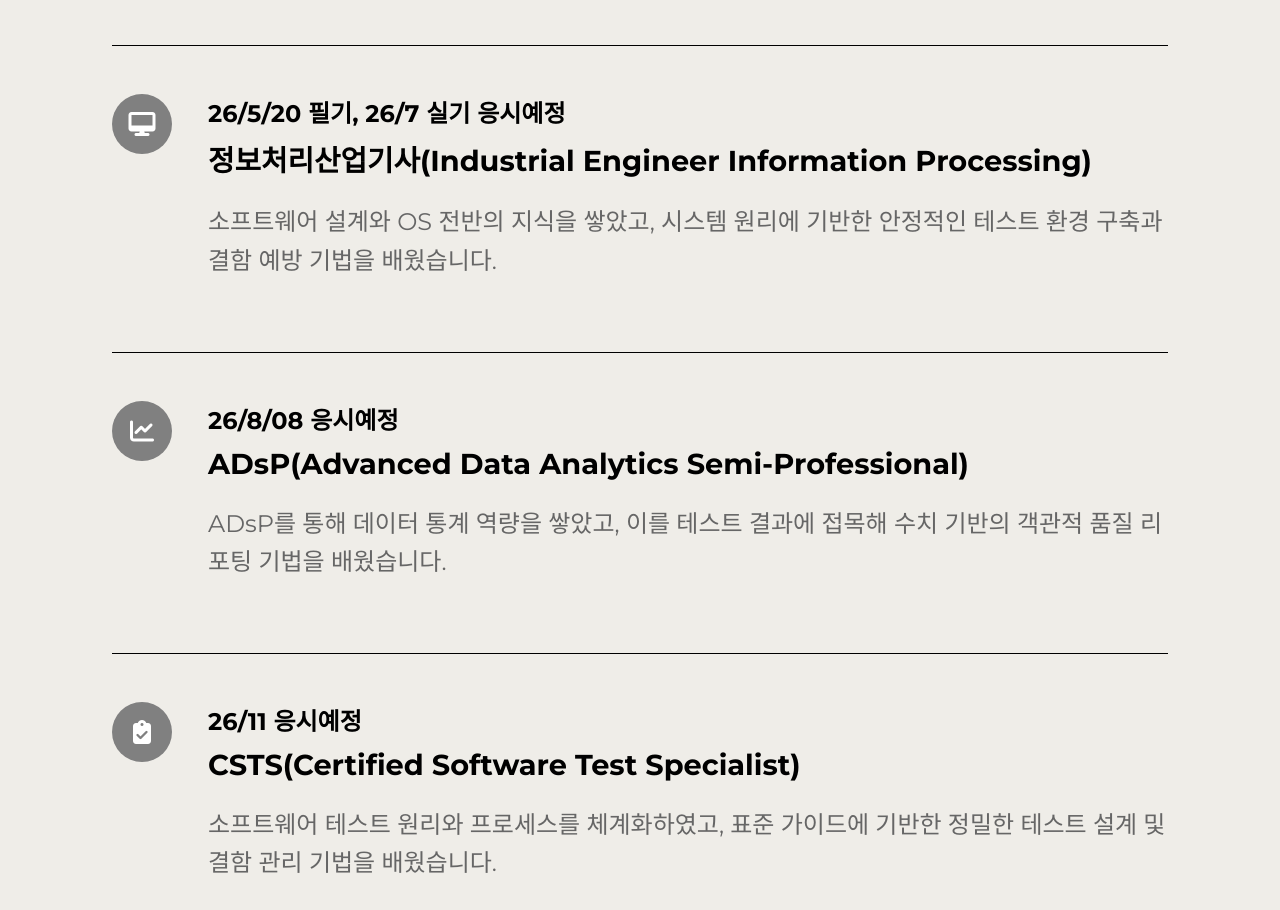
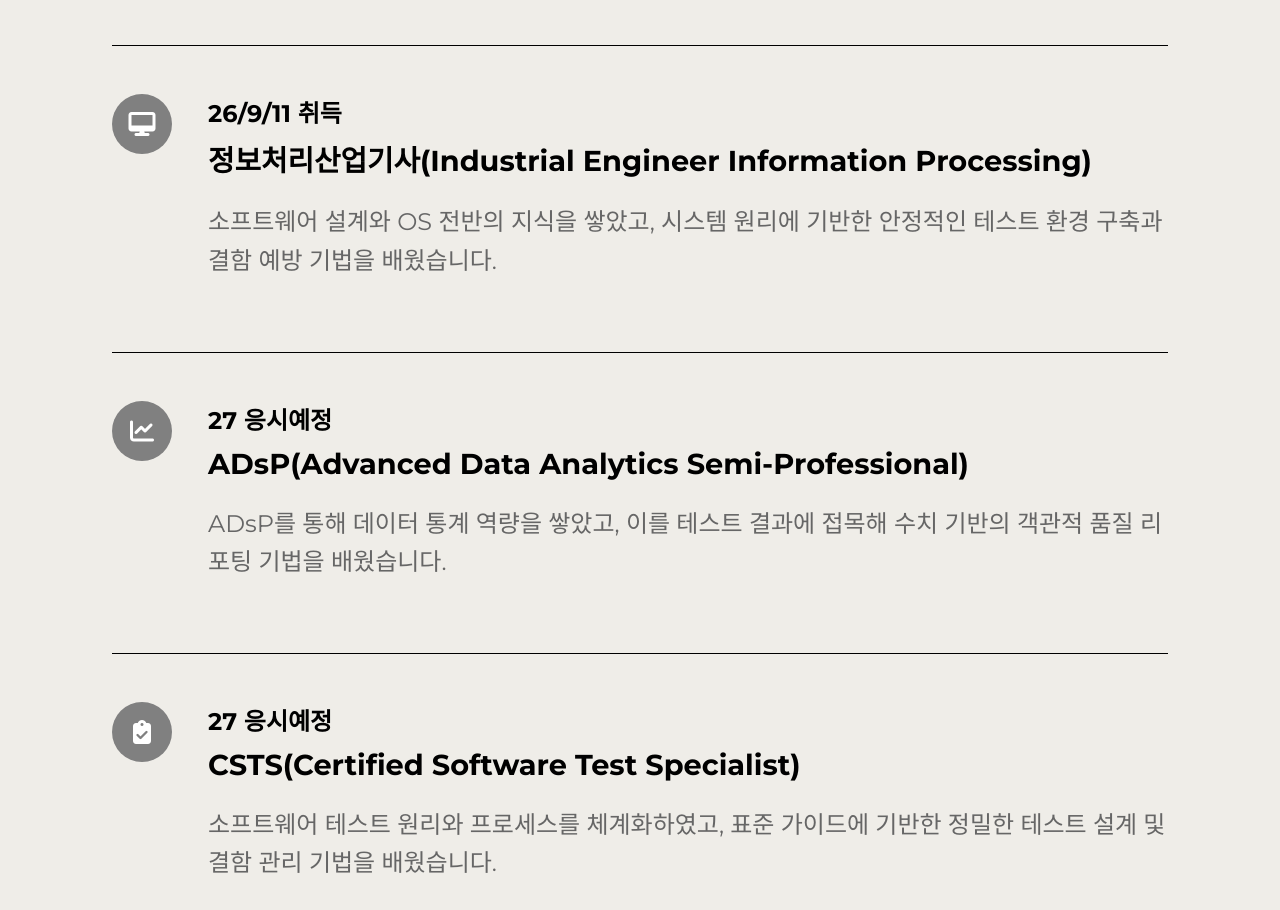
Before and after one commit to cumamico/portfolio-website-template, a plain HTML site: page index.html in a window 1280 px wide. Shown: the part 2979-3889 px from the top of the page. Drawn offline with Linux system fonts and the light colour scheme.

Commit message:
Add files via upload

```diff
--- a/index.html
+++ b/index.html
@@ -124,7 +124,7 @@
                     <div class="icon-circle"><i class="fas fa-desktop"></i></div>
                 </div>
                 <div class="edu-info">
-                    <span class="edu-date">26/5/20 필기, 26/7 실기 응시예정</span>
+                    <span class="edu-date">26/9/11 취득</span>
                     <h2>정보처리산업기사(Industrial Engineer Information Processing)</h2>
                     <p>소프트웨어 설계와 OS 전반의 지식을 쌓았고, 시스템 원리에 기반한 안정적인 테스트 환경 구축과 결함 예방 기법을 배웠습니다.</p>
                 </div>
@@ -134,7 +134,7 @@
                     <div class="icon-circle"><i class="fas fa-chart-line"></i></div>
                 </div>
                 <div class="edu-info">
-                    <span class="edu-date">26/8/08 응시예정</span>
+                    <span class="edu-date">27 응시예정</span>
                     <h2>ADsP(Advanced Data Analytics Semi-Professional)</h2>
                     <p>ADsP를 통해 데이터 통계 역량을 쌓았고, 이를 테스트 결과에 접목해 수치 기반의 객관적 품질 리포팅 기법을 배웠습니다.</p>
                 </div>
@@ -146,10 +146,12 @@
                     <div class="icon-circle"><i class="fas fa-clipboard-check"></i></div>
                 </div>
                 <div class="edu-info">
-                    <span class="edu-date">26/11 응시예정</span>
+                    <span class="edu-date">27 응시예정</span>
                     <h2>CSTS(Certified Software Test Specialist)</h2>
                     <p>소프트웨어 테스트 원리와 프로세스를 체계화하였고, 표준 가이드에 기반한 정밀한 테스트 설계 및 결함 관리 기법을 배웠습니다.</p>
                 </div>
+
+
         </section>
     </div>
     <section id="skills-section">
```
